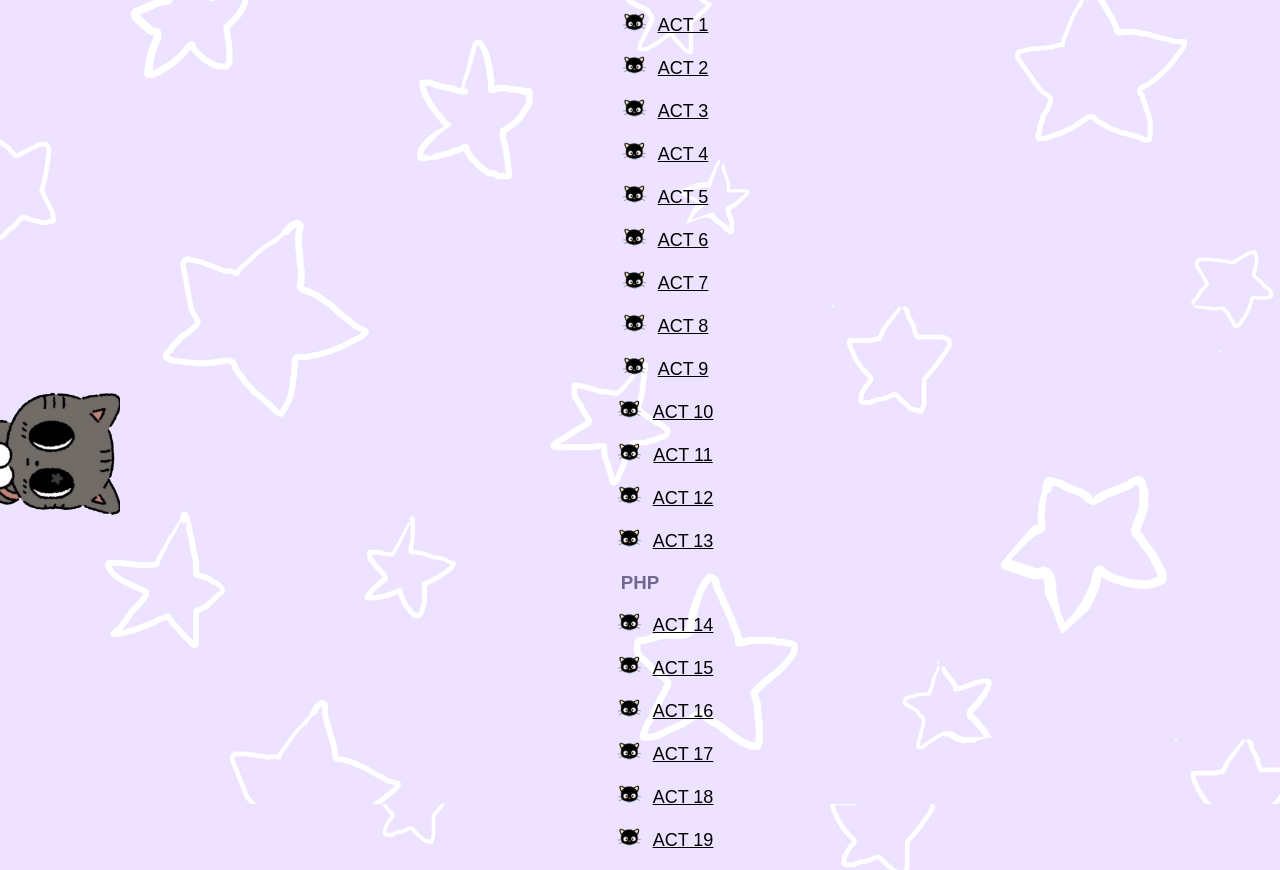
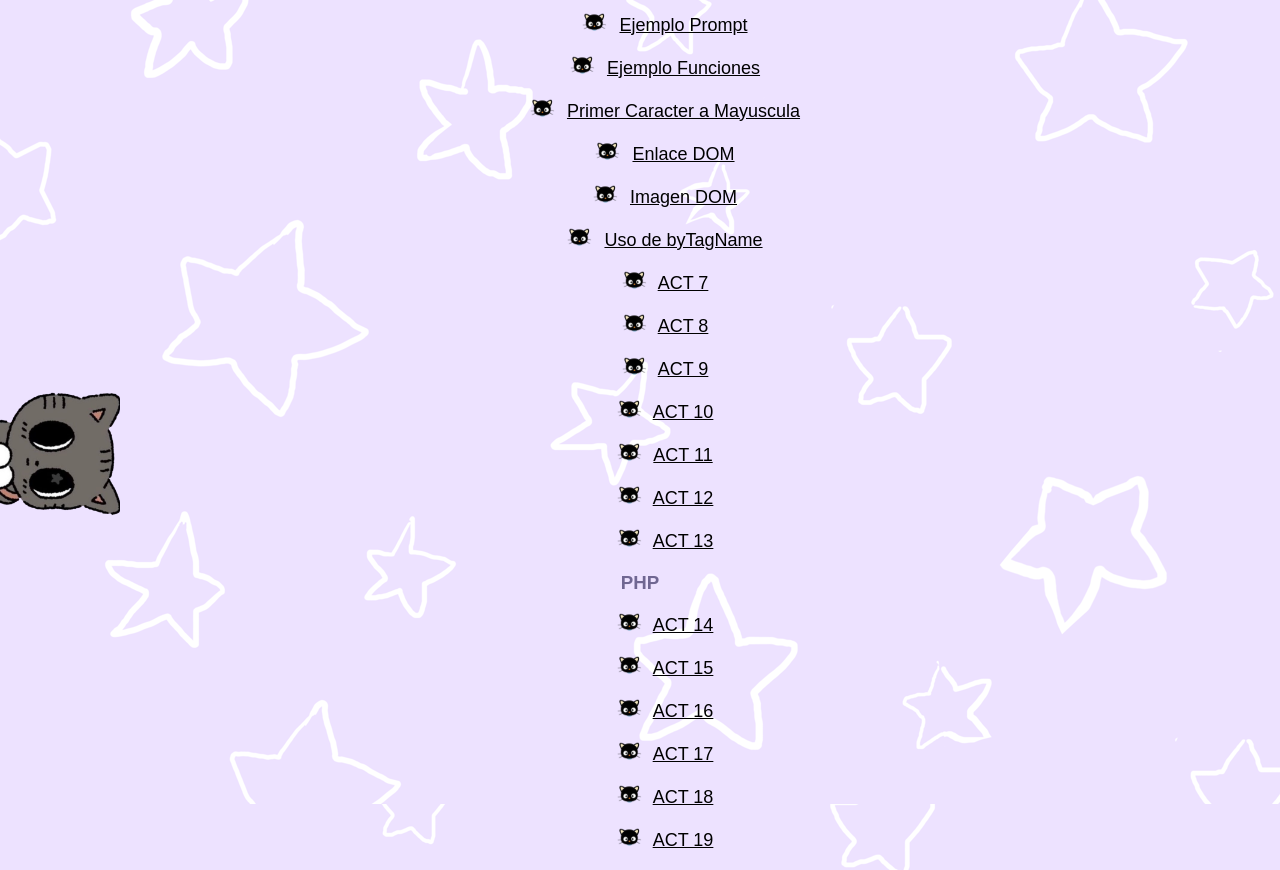
Before and after one commit to beomchip/app_web, a plain HTML site: page parcial3/index.html in a window 1280 px wide. Shown: the part 101-971 px from the top of the page. Drawn offline with Linux system fonts and the light colour scheme; a web font is replaced by a local one.

Commit message:
Update index.html

```diff
--- a/parcial3/index.html
+++ b/parcial3/index.html
@@ -35,22 +35,22 @@
 
     <ul style="list-style-image: url('asset/chocohead.png'); text-align:center; list-style-position: inside;">
         <li>
-            <a href="ej1_prompt.html" style="color: black;">ACT 1</a>
+            <a href="ej1_prompt.html" style="color: black;">Ejemplo Prompt</a>
         </li>
         <li>
-            <a href="ej2_funciones.html" style="color: black;">ACT 2</a>
+            <a href="ej2_funciones.html" style="color: black;">Ejemplo Funciones</a>
         </li>
         <li>
-            <a href="act1_cadenas.html" style="color: black;">ACT 3</a>
+            <a href="act1_cadenas.html" style="color: black;">Primer Caracter a Mayuscula</a>
         </li>
         <li>
-            <a href="ej3_enlaceDOM.html" style="color: black;">ACT 4</a>
+            <a href="ej3_enlaceDOM.html" style="color: black;">Enlace DOM</a>
         </li>
         <li>
-            <a href="act2_imgDOM.html" style="color: black;">ACT 5</a>
+            <a href="act2_imgDOM.html" style="color: black;">Imagen DOM</a>
         </li>
         <li>
-            <a href="act19_dates.php" style="color: black;">ACT 6</a>
+            <a href="act5_byTagName.html" style="color: black;">Uso de byTagName</a>
         </li>
         <li>
             <a href="act20.php" style="color: black;">ACT 7</a>
```
